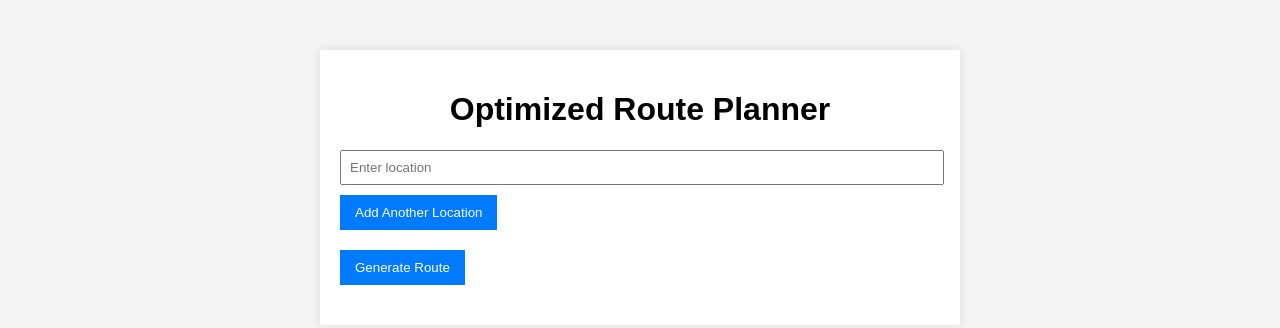
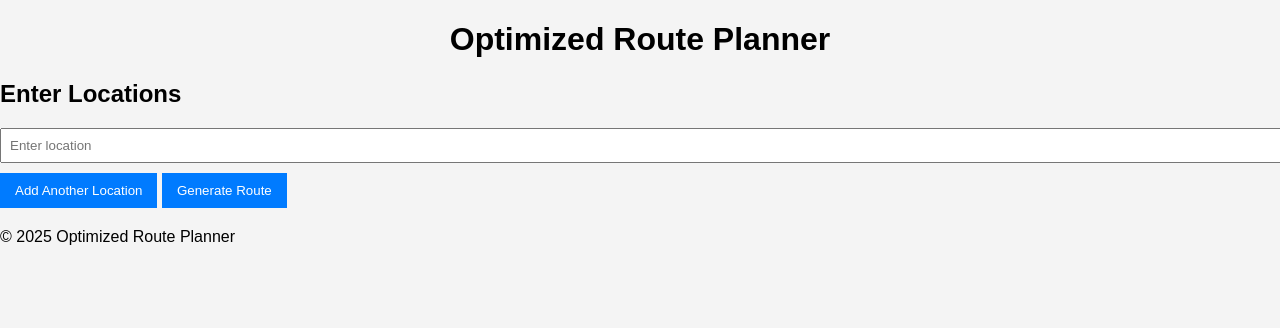
Before and after one commit to saladinkhaled255/optimized-route-planner, a plain HTML site: page index.html in a window 1280 px wide. Drawn offline with Linux system fonts and the light colour scheme.

Commit message:
Update index.html

```diff
--- a/index.html
+++ b/index.html
@@ -1,21 +1,29 @@
 <!DOCTYPE html>
-<html>
+<html lang="en">
 <head>
+    <meta charset="UTF-8">
+    <meta name="viewport" content="width=device-width, initial-scale=1.0">
     <title>Optimized Route Planner</title>
     <link rel="stylesheet" href="styles.css">
 </head>
 <body>
-    <div id="app">
+    <header>
         <h1>Optimized Route Planner</h1>
-        <div id="locationInputs">
+    </header>
+    <main>
+        <section id="location-inputs">
+            <h2>Enter Locations</h2>
             <input type="text" placeholder="Enter location" class="location">
             <button onclick="addLocationInput()">Add Another Location</button>
-        </div>
-        <button onclick="generateRoute()">Generate Route</button>
-        <div id="output">
+            <button onclick="generateRoute()">Generate Route</button>
+        </section>
+        <section id="output">
             <a id="routeLink" href="#" target="_blank">View Optimized Route</a>
-        </div>
-    </div>
+        </section>
+    </main>
+    <footer>
+        <p>&copy; 2025 Optimized Route Planner</p>
+    </footer>
     <script src="script.js"></script>
 </body>
 </html>
```
